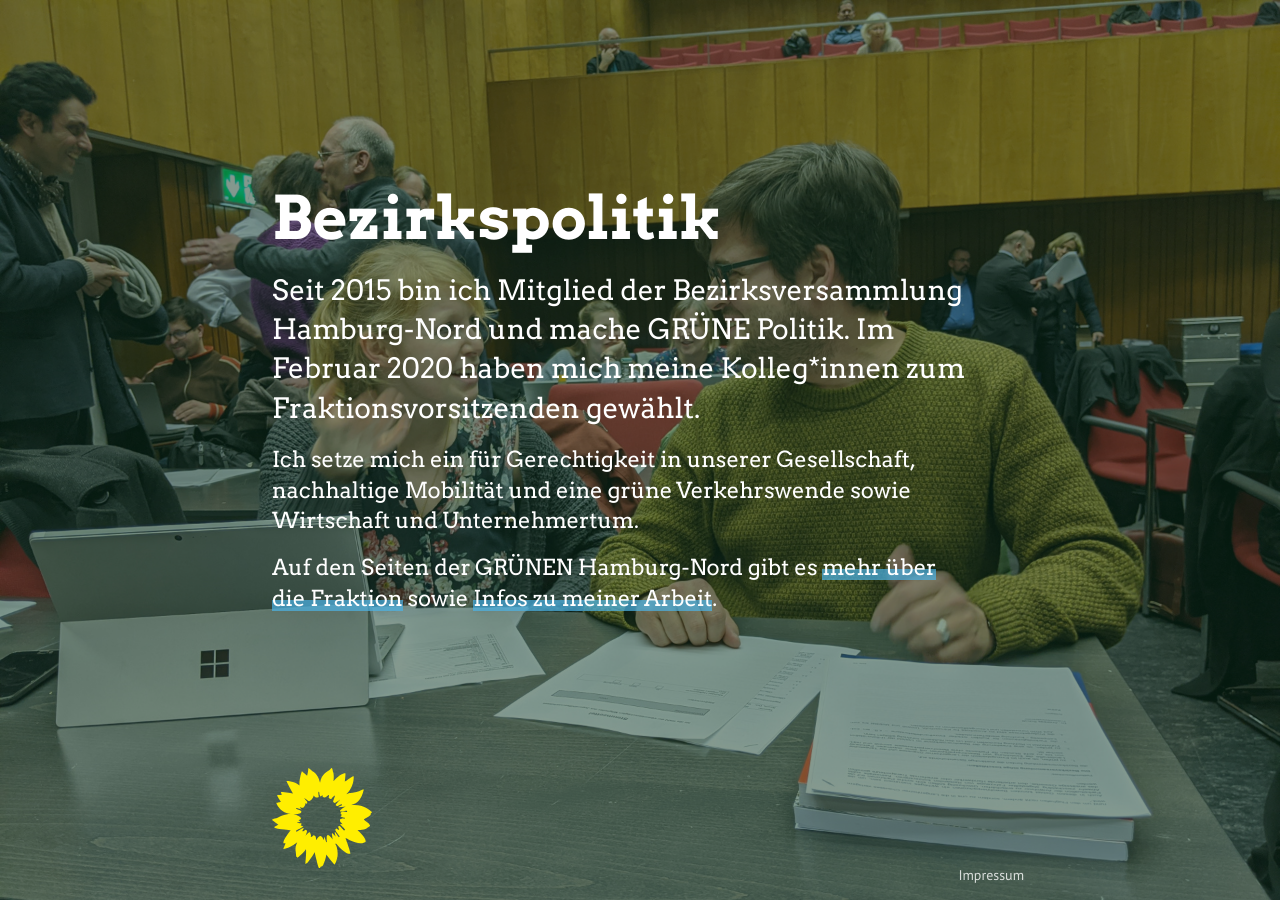
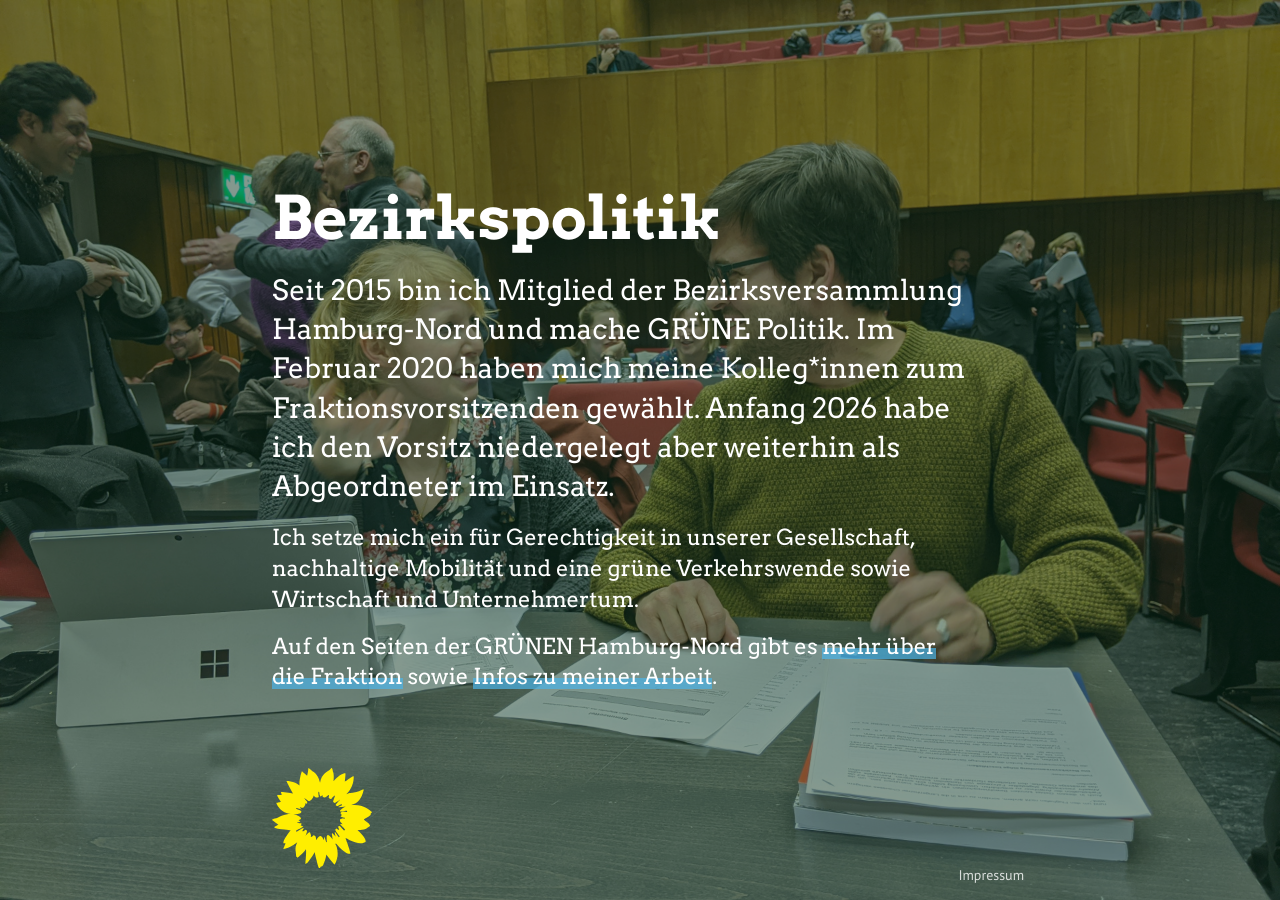
Before and after one commit to tbk303/tbk303.github.com, a Jekyll site: the page built from politik.markdown, in a window 1280 px wide. Built offline with Jekyll 4.4.1, drawn with Linux system fonts in a browser that asks for light colours.

Commit message:
Update politik.markdown

```diff
--- a/politik.markdown
+++ b/politik.markdown
@@ -9,6 +9,7 @@ permalink: politik
 
 Seit 2015 bin ich Mitglied der Bezirksversammlung Hamburg-Nord und mache GRÜNE Politik.
 Im Februar 2020 haben mich meine Kolleg*innen zum Fraktionsvorsitzenden gewählt.
+Anfang 2026 habe ich den Vorsitz niedergelegt aber weiterhin als Abgeordneter im Einsatz.
 
 > Ich setze mich ein für Gerechtigkeit in unserer Gesellschaft, nachhaltige Mobilität und eine grüne Verkehrswende
 > sowie Wirtschaft und Unternehmertum.
```
